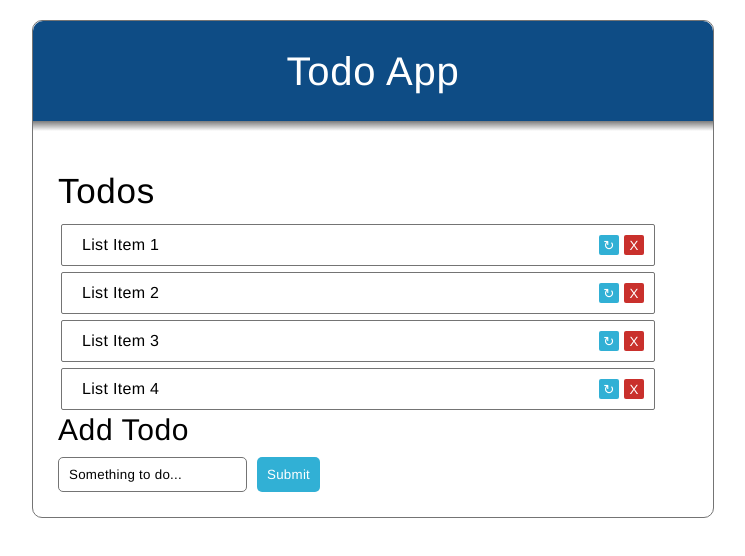
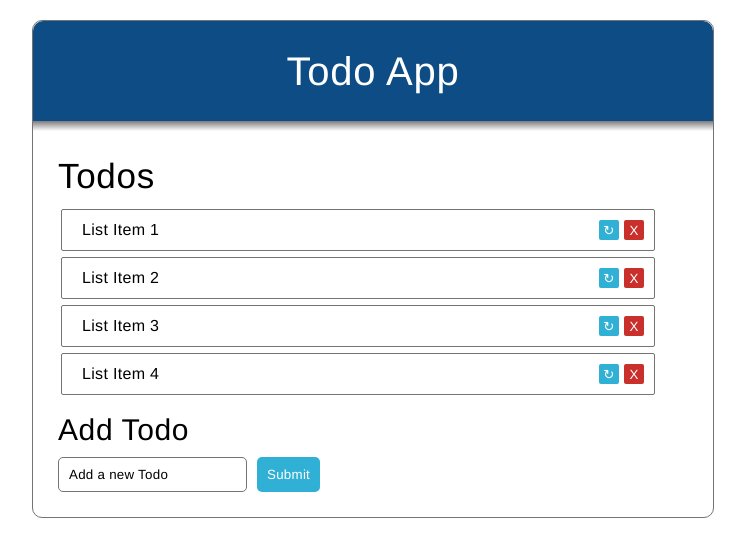
Before and after one commit to Drasek-25/REACT-Todo-App, a React (Create React App) app: page / in a window 1280 px wide. Shown: the top 556 px of the page, without its empty margins (267-1012 px from the left). Built offline with nearby package versions, Linux system fonts and the light colour scheme.

Commit message:
added functionality to the Add Todo input field and submit button

```diff
--- a/src/App.css
+++ b/src/App.css
@@ -79,7 +79,7 @@ h1{
 h2{
   font-size: 35px;
   font-weight: lighter;
-  margin: 15px 0px 10px 0px;
+  margin: 0px 0px 10px 0px;
 }
 .largeButton{
   background-color: transparent;
@@ -108,3 +108,6 @@ h3{
   font-weight: lighter;
   margin-bottom: 10px;
 }
+.addTodo{
+  margin-top: 15px;
+}
--- a/src/components/AddItem.js
+++ b/src/components/AddItem.js
@@ -1,14 +1,25 @@
-import React from 'react'
+import React, {useState} from 'react'
 import SubmitButton from './SubmitButton'
 import Input from './Input'
 
-function Additem({ title }) {
+function Additem({ title, addTodo }) {
+    const defaultValue = 'Add a new Todo'
+    const [inputText, setInputText] = useState(defaultValue);
+
     return (
         <div className='col addItem'>
-            <h3>{title}</h3>
+            <h3 className='addTodo'>{title}</h3>
             <div className='row inputSubmitRow'>
-                <Input />
-                <SubmitButton />
+                <Input
+                inputText={inputText}
+                defaultValue={defaultValue}
+                addTodo={addTodo}
+                setInputText={setInputText}/>
+                <SubmitButton
+                addTodo={addTodo}
+                inputText={inputText}
+                defaultValue={defaultValue}
+                setInputText={setInputText} />
             </div>
         </div>
     );
--- a/src/components/Input.js
+++ b/src/components/Input.js
@@ -1,8 +1,23 @@
 import React from 'react'
 
-function Input(){
+function Input({addTodo, setInputText, defaultValue, inputText}){
+
+    function handleClick(e) {
+        if (e.key === 'Enter') {
+            e.target.blur()
+            addTodo(inputText)
+            setInputText(defaultValue)
+        }
+    }
+
     return(
-        <input type='text' value='Something to do...'></input>
+        <input
+        onFocus={e => e.currentTarget.select()}
+        type='text'
+        value={inputText}
+        onChange={(e) => setInputText(e.target.value)}
+        onKeyDown={(e) => handleClick(e)}
+    ></input>
     );
 }
 
--- a/src/components/MainContent.js
+++ b/src/components/MainContent.js
@@ -40,12 +40,15 @@ function MainContent() {
         newTodos[index] = value;
         setTodos(newTodos)
     }
+    const addTodo = (value)=>{
+        setTodos([...todos, value])
+    }
 
 
     return (
         <div className='col mainContent'>
             <Todos todos={todos} deleteTodo={deleteTodo} updateTodo={updateTodo} />
-            <AddItem title='Add Todo' />
+            <AddItem title='Add Todo' addTodo={addTodo} />
         </div>
     );
 }
--- a/src/components/SubmitButton.js
+++ b/src/components/SubmitButton.js
@@ -1,8 +1,15 @@
 import React from 'react'
 
-function SubmitButton(){
+function SubmitButton({addTodo, inputText, defaultValue, setInputText}){
     return(
-        <button type='submit' className='largeButton submit'>Submit</button>
+        <button
+        type='submit'
+        className='largeButton submit'
+        onClick={()=>{
+            addTodo(inputText);
+            setInputText(defaultValue);
+        }}
+        >Submit</button>
     );
 }
 
```
